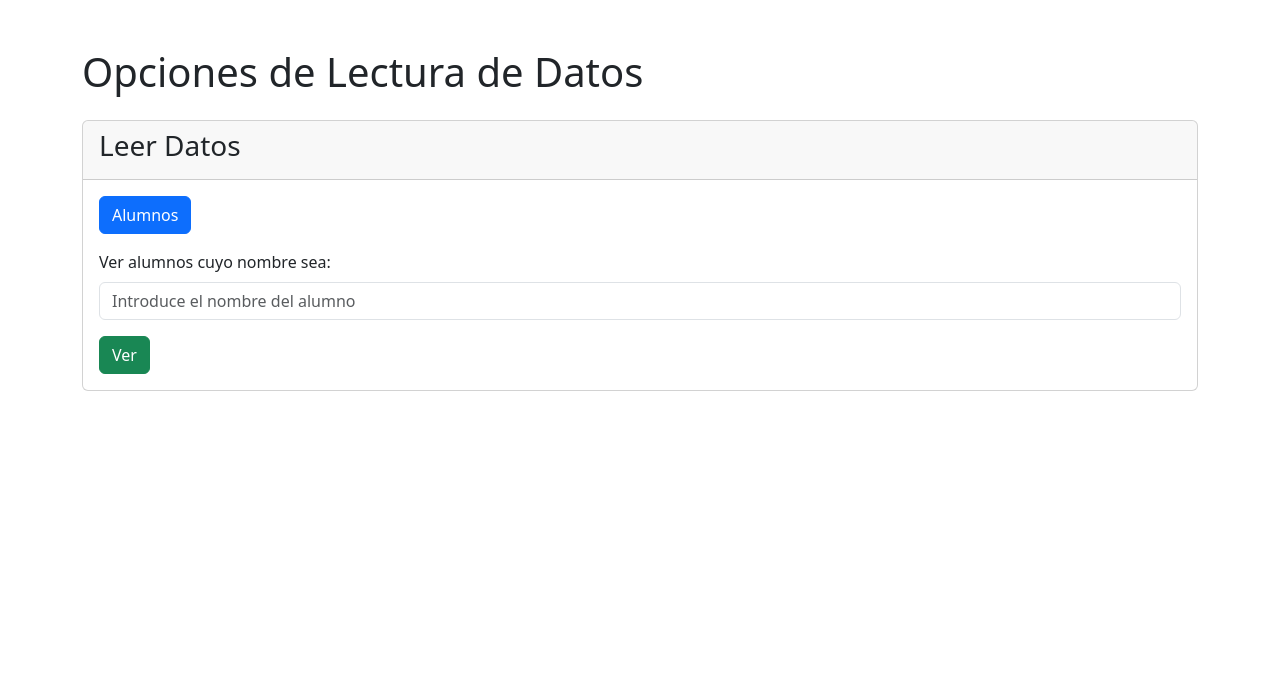
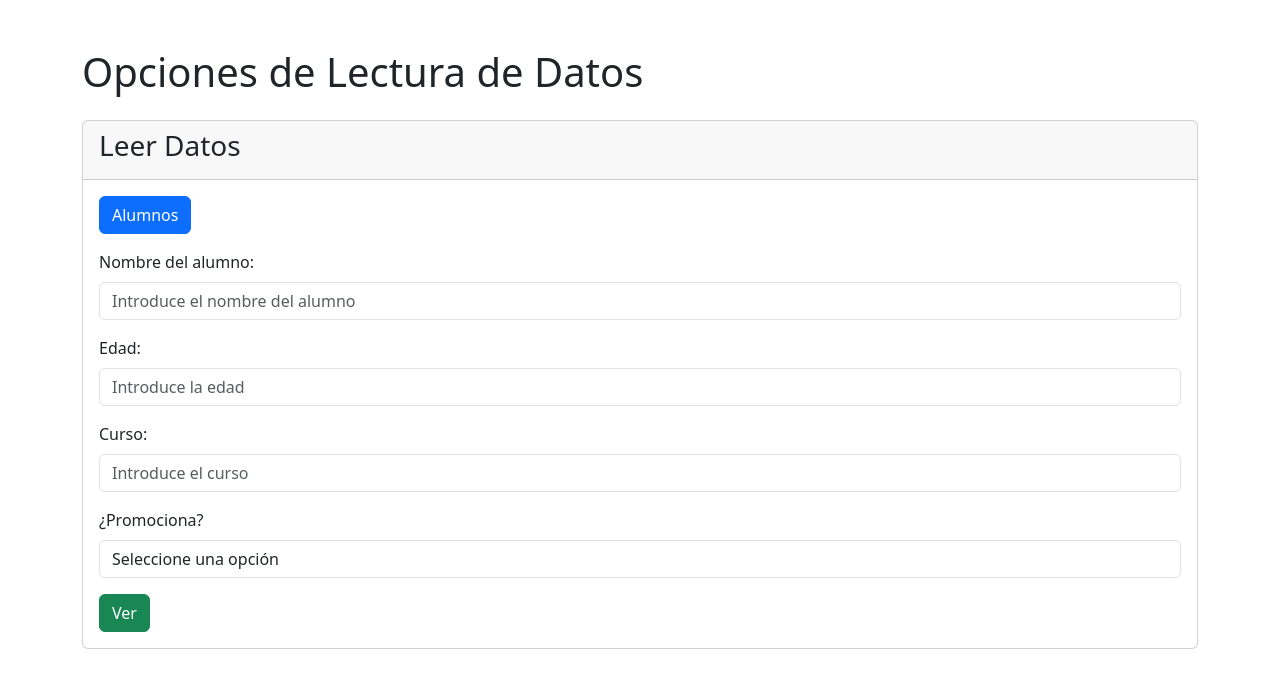
Before and after one commit to Adolfo-afk/php, a PHP site: page /opciones.php in a window 1280 px wide. Shown: the top 688 px of the page. Run offline with PHP 8.4, Linux system fonts and the light colour scheme.

Commit message:
modificado

```diff
--- a/opciones.php
+++ b/opciones.php
@@ -6,7 +6,6 @@
     <title>Opciones - Alumnos</title>
     <!-- Link al CSS de Bootstrap -->
     <link href="css/bootstrap.min.css" rel="stylesheet">
-
 </head>
 <body>
     <div class="container mt-5">
@@ -25,10 +24,34 @@
 
                 <!-- Formulario Ver Alumnos -->
                 <form action="leerFiltro.php" method="POST">
+                    <!-- Campo Nombre -->
                     <div class="mb-3">
-                        <label for="nombreAlumno" class="form-label">Ver alumnos cuyo nombre sea:</label>
-                        <input type="text" class="form-control" id="nombreAlumno" name="nombre" placeholder="Introduce el nombre del alumno" required>
+                        <label for="nombreAlumno" class="form-label">Nombre del alumno:</label>
+                        <input type="text" class="form-control" id="nombreAlumno" name="nombre" placeholder="Introduce el nombre del alumno">
                     </div>
+
+                    <!-- Campo Edad -->
+                    <div class="mb-3">
+                        <label for="edadAlumno" class="form-label">Edad:</label>
+                        <input type="number" class="form-control" id="edadAlumno" name="edad" placeholder="Introduce la edad">
+                    </div>
+
+                    <!-- Campo Curso -->
+                    <div class="mb-3">
+                        <label for="cursoAlumno" class="form-label">Curso:</label>
+                        <input type="text" class="form-control" id="cursoAlumno" name="curso" placeholder="Introduce el curso">
+                    </div>
+
+                    <!-- Campo Promociona -->
+                    <div class="mb-3">
+                        <label for="promocionaAlumno" class="form-label">¿Promociona?</label>
+                        <select class="form-control" id="promocionaAlumno" name="promociona">
+                            <option value="">Seleccione una opción</option>
+                            <option value="Si">Sí</option>
+                            <option value="No">No</option>
+                        </select>
+                    </div>
+
                     <button type="submit" class="btn btn-success">Ver</button>
                 </form>
             </div>
@@ -36,7 +59,6 @@
     </div>
 
     <!-- Scripts de Bootstrap -->
-     <!-- Agregar el script de Bootstrap 5 desde el CDN al final del body -->
-     <script src="js/bootstrap.bundle.min.js"></script>
+    <script src="js/bootstrap.bundle.min.js"></script>
 </body>
 </html>
```
